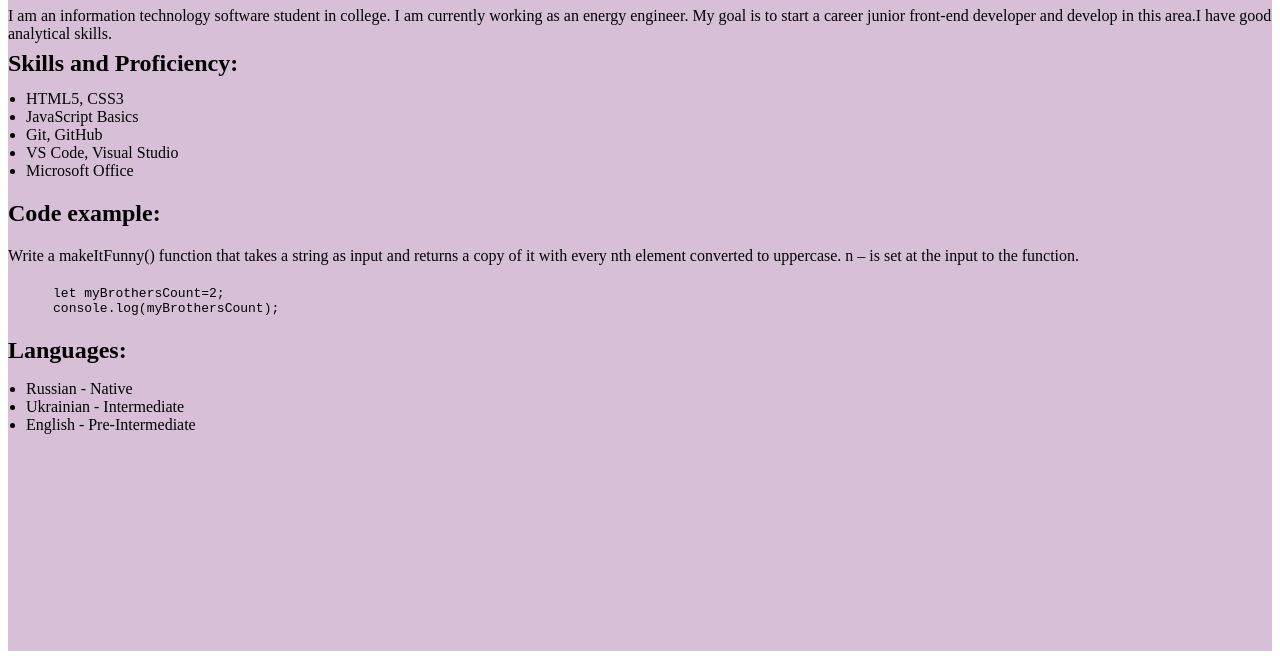
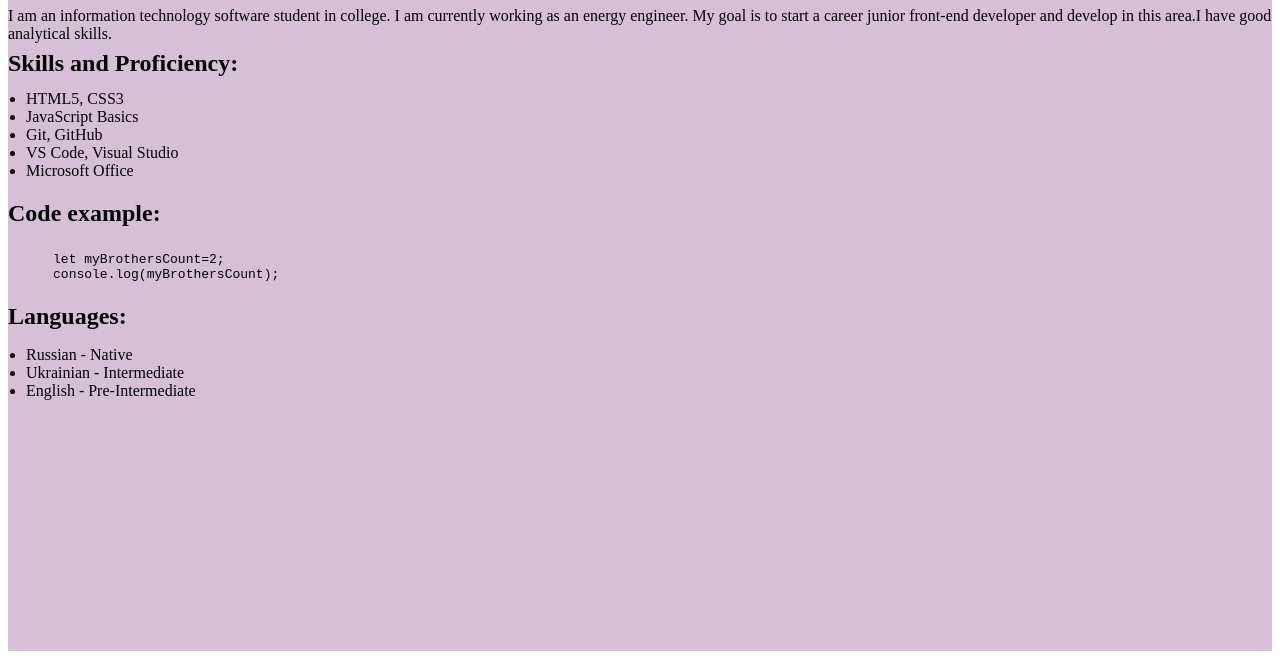
Before and after one commit to meztizshura/rsschool-cv1, a plain HTML site: page index.html in a window 1280 px wide. Shown: the part 257-916 px from the top of the page. Drawn offline with Linux system fonts and the light colour scheme; files whose address does not match are found by name.

Commit message:
feat: update

```diff
--- a/index.html
+++ b/index.html
@@ -36,7 +36,6 @@
         </div>
         <div class="block5">
             <h2 class="codeexample">Code example:</h2>
-            <p>Write a makeItFunny() function that takes a string as input and returns a copy of it with every nth element converted to uppercase. n – is set at the input to the function.</p>
             <pre class="code">
                 <code>
                     let myBrothersCount=2;
```
